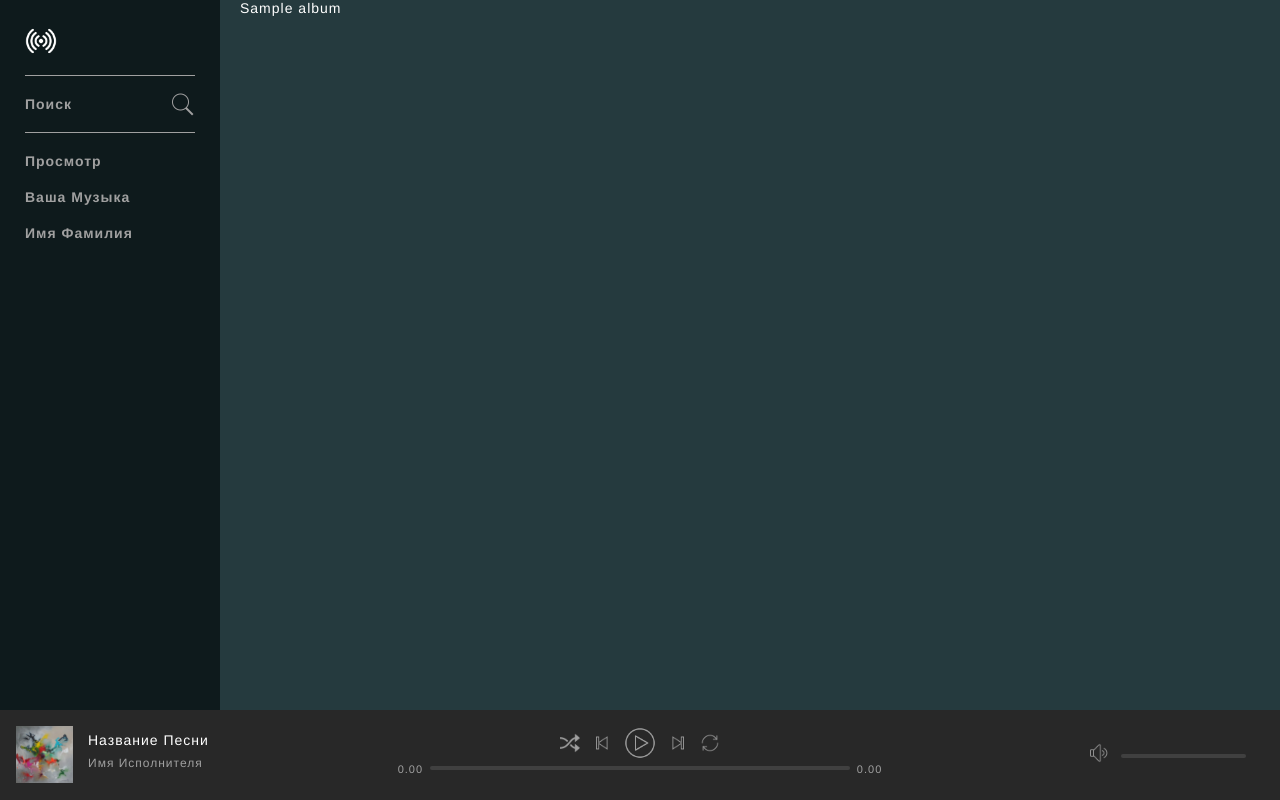
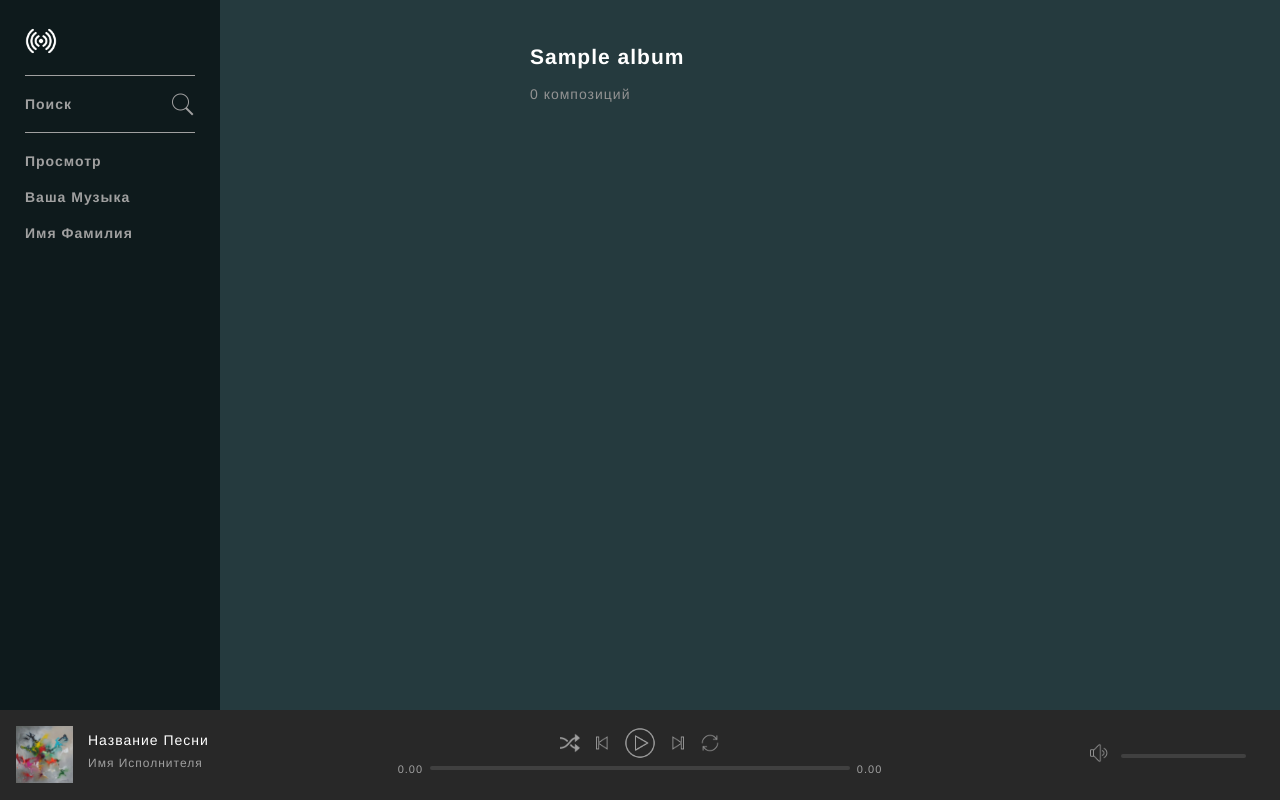
Before and after one commit to rudbar/music-service-system, a PHP site: page /album.php?id=1 in a window 1280 px wide. Run offline with PHP 8.4, Linux system fonts and the light colour scheme; the visitor is signed in with stand-in values (Sample User, id 1); tables that the repository leaves empty or names only in its code hold one stand-in row (values such as "Sample post"); data that the repository does not hold is empty.

Commit message:
Created the album page and added teh content into there

```diff
--- a/album.php
+++ b/album.php
@@ -7,14 +7,24 @@
 	header("Location: index.php");
 }
 
-$albumQuery = mysqli_query($con, "SELECT * FROM albums WHERE id='$albumId'");
-$album = mysqli_fetch_array($albumQuery);
-
-echo $album['title'];
-
+$album = new Album($con, $albumId);
+$artist = $album->getArtist();
 ?>
 
+<div class="entityInfo">
 
+	<div class="leftSection">
+		<img src="<?php echo $album->getArtworkPath(); ?>">
+	</div>
+
+	<div class="rightSection">
+		<h2><?php echo $album->getTitle(); ?></h2>
+		<p><?php echo $artist->getName(); ?></p>
+		<p><?php echo $album->getNumberOfSongs(); ?> композиций</p>
+
+	</div>
+
+</div>
 
 
 
--- a/assets/css/style.css
+++ b/assets/css/style.css
@@ -249,3 +249,35 @@
 .gridViewItem a {
     text-decoration: none;
 }
+
+.entityInfo {
+    padding: 40px 0 10px 0;
+    display: inline-block;
+    width: 100%;
+}
+
+.entityInfo .leftSection {
+    width: 30%;
+    float: left;
+    max-width: 250px;
+}
+
+.entityInfo .leftSection img {
+    width: 100%;
+}
+
+.entityInfo .rightSection {
+    width: 70%;
+    float: left;
+    padding: 5px 10px 5px 40px;
+    box-sizing: border-box;
+}
+
+.entityInfo .rightSection h2 {
+    margin-top: 0px;
+}
+
+.entityInfo .rightSection p {
+    color: #939393;
+    font-weight: 200;
+}
--- /dev/null
+++ b/includes/classes/Artist.php
@@ -0,0 +1,18 @@
+<?php
+	class Artist {
+
+		private $con;
+		private $id;
+
+		public function __construct($con, $id) {
+			$this->con = $con;
+			$this->id = $id;
+		}
+
+		public function getName() {
+			$artistQuery = mysqli_query($this->con, "SELECT name FROM artists WHERE id='$this->id'");
+			$artist = mysqli_fetch_array($artistQuery);
+			return $artist['name'];
+		}
+	}
+?>
--- a/includes/header.php
+++ b/includes/header.php
@@ -1,5 +1,7 @@
 <?php
 include("includes/config.php");
+include("includes/classes/Artist.php");
+include("includes/classes/Album.php");
 
 if(isset($_SESSION['userLoggedIn'])) {
 	$userLoggedIn = $_SESSION['userLoggedIn'];
```
Also changed, not shown: includes/classes/Album.php (added, +45 -0 lines).
